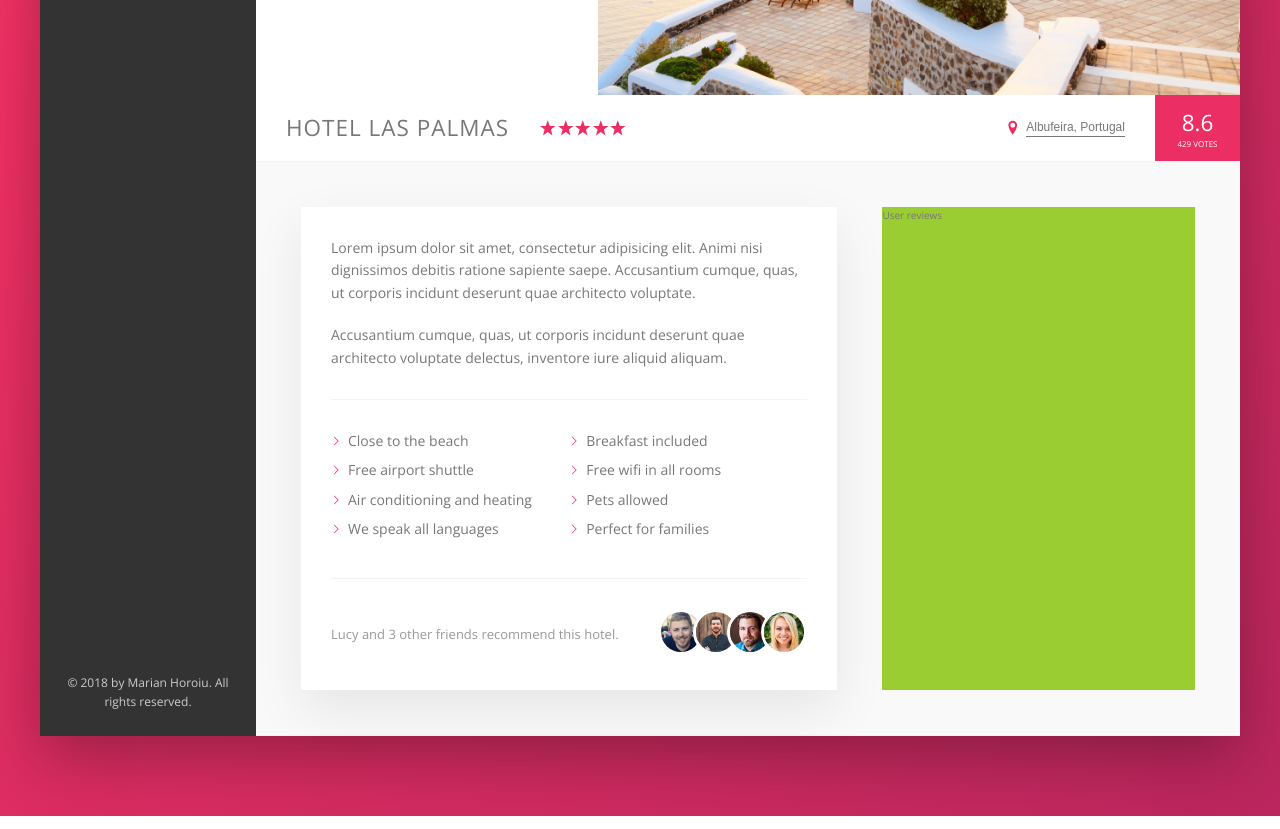
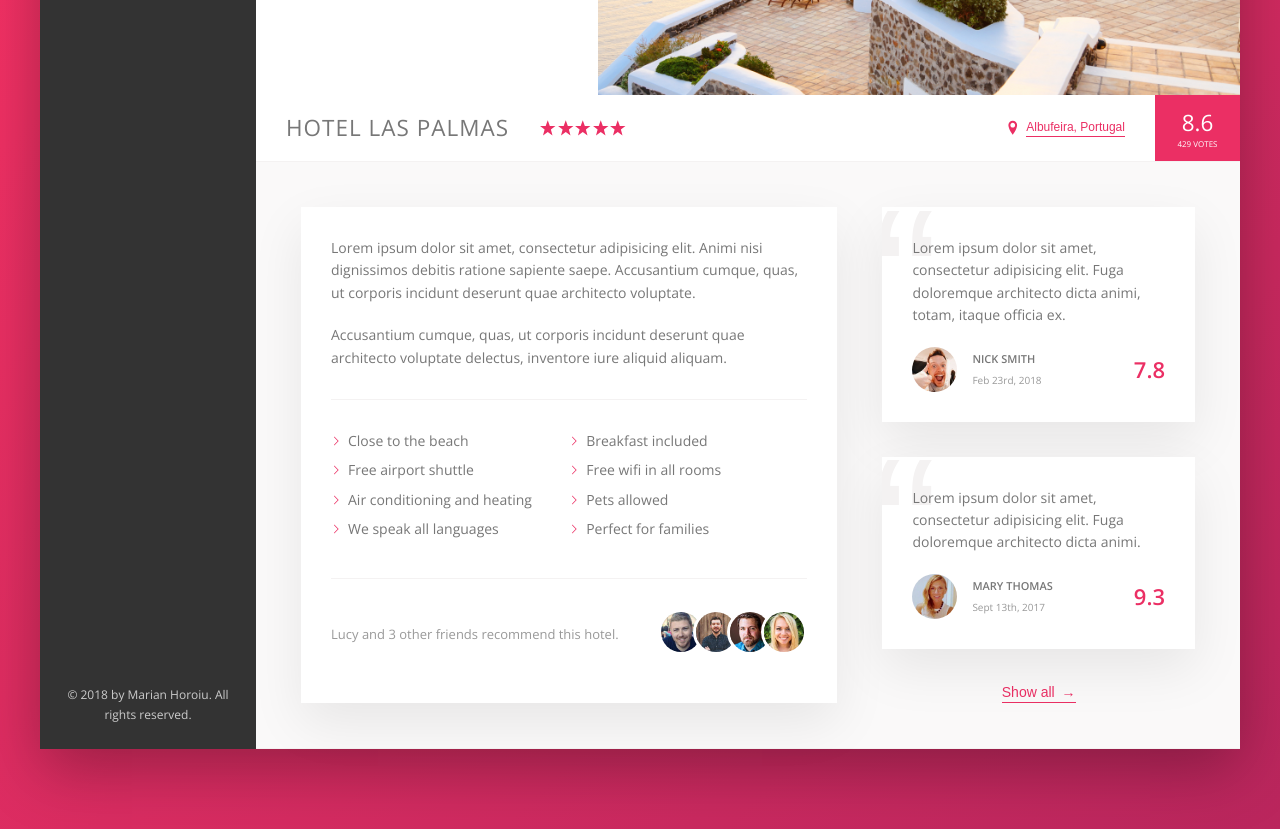
Before and after one commit to horoiu/Trillo, a website: page index.html in a window 1280 px wide. Shown: the part 440-1269 px from the top of the page. Drawn offline with nearby package versions, Linux system fonts and the light colour scheme.

Commit message:
Implement '.user-reviews'and <button>  inside '.hotel-view' section

```diff
--- a/index.html
+++ b/index.html
@@ -172,8 +172,39 @@
                                 </div>
                             </div>
                         </div>
+
                         <div class="user-reviews">
-                            User reviews
+                            <figure class="review">
+                                <blockquote class="review__text">
+                                        Lorem ipsum dolor sit amet, consectetur adipisicing elit.
+                                        Fuga doloremque architecto dicta animi, totam, itaque officia ex.
+                                </blockquote>
+                                <figcaption class="review__user">
+                                    <img src="../img/user-1.jpg" alt="User 1" class="review__photo">
+                                    <div class="review__user-box">
+                                        <p class="review__user-name">Nick Smith</p>
+                                        <p class="review__user-date">Feb 23rd, 2018</p>
+                                    </div>
+                                    <div class="review__rating">7.8</div>
+                                </figcaption>
+                            </figure>
+
+                            <figure class="review">
+                                <blockquote class="review__text">
+                                        Lorem ipsum dolor sit amet, consectetur adipisicing elit.
+                                        Fuga doloremque architecto dicta animi.
+                                </blockquote>
+                                <figcaption class="review__user">
+                                    <img src="../img/user-2.jpg" alt="User 2" class="review__photo">
+                                    <div class="review__user-box">
+                                        <p class="review__user-name">Mary Thomas</p>
+                                        <p class="review__user-date">Sept 13th, 2017</p>
+                                    </div>
+                                    <div class="review__rating">9.3</div>
+                                </figcaption>
+                            </figure>
+
+                            <button class="btn-inline">Show all <span>&rarr;</span></button>
                         </div>
                     </div>
                 </main>
--- a/sass/_components.scss
+++ b/sass/_components.scss
@@ -283,7 +283,7 @@
 
 .btn-inline {
     border: none;
-    color: var(--primary-color);
+    color: var(--color-primary);
     font-size: inherit;
     border-bottom: 1px solid currentColor;
     padding-bottom: 2px;
@@ -292,8 +292,17 @@
     cursor: pointer;
     transition: all .2s;
 
+    & span {
+        margin-left: 3px;
+        transition: margin-left .2s;
+    }
+
     &:hover {
         color: var(--color-grey-dark-1);
+
+        & span {
+            margin-left: 8px;
+        }
     }
 
     &:focus {
@@ -382,7 +391,7 @@
         margin-right: auto;
     }
 
-    &__friend {
+    &__friends {
 
     }
 
@@ -398,3 +407,69 @@
         }
     }
 }
+
+
+//////////////////////////////
+//GALERY
+
+.review {
+    background-color: white;
+    box-shadow: var(--shadow-light);
+    padding: 3rem;
+    margin-bottom: 3.5rem;
+    position: relative;
+    overflow: hidden;
+
+    &__text {
+        margin-bottom: 2rem;
+        z-index: 10;
+        position: relative;
+    }
+
+    &__user {
+        display: flex;
+        align-items: center;
+    }
+
+    &__photo {
+        width: 4.5rem;
+        height: 4.5rem;
+        border-radius: 50%;
+        margin-right: 1.5rem;
+
+    }
+
+    &__user-box {
+        margin-right: auto;
+    }
+
+    &__user-name {
+        font-size: 1.1rem;
+        font-weight: 600;
+        text-transform: uppercase;
+        margin-bottom: .4rem;
+    }
+
+    &__user-date {
+        font-size: 1rem;
+        color: var(--color-grey-dark-3);
+    }
+
+    &__rating {
+        color: var(--color-primary);
+        font-size: 2.2rem;
+        font-weight: 600;
+    }
+
+    &::before {
+        content: "\201C";
+        position: absolute;
+        top: -2.75rem;
+        left: -1rem;
+        line-height: 1;
+        font-size: 20rem;
+        color: var(--color-grey-light-2);
+        font-family: sans-serif;
+        z-index: 1;
+    }
+}
--- a/sass/_layout.scss
+++ b/sass/_layout.scss
@@ -43,10 +43,11 @@
     padding: 4.5rem;
     background-color: var(--color-grey-light-1);
     border-bottom: var(--line);
+    font-size: 1.4rem;
+
 }
 
 .description {
-    font-size: 1.4rem;
     background-color: #fff;
     box-shadow: var(--shadow-light);
     padding: 3rem;
@@ -56,6 +57,9 @@
 }
 
 .user-reviews {
-    background-color: yellowgreen;
     flex: 1;
+
+    display: flex;
+    flex-direction: column;
+    align-items: center;
 }
```
Also changed, not shown: css/style.css.
